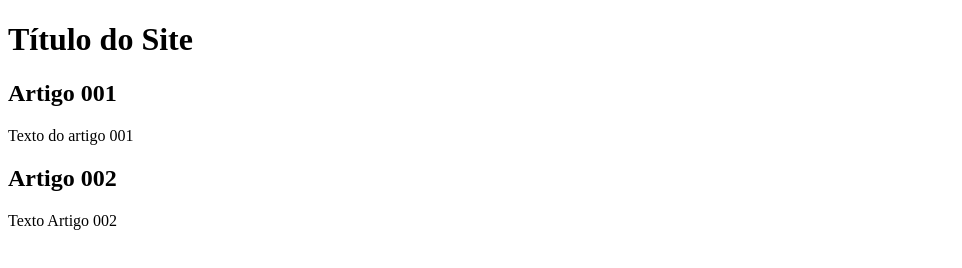
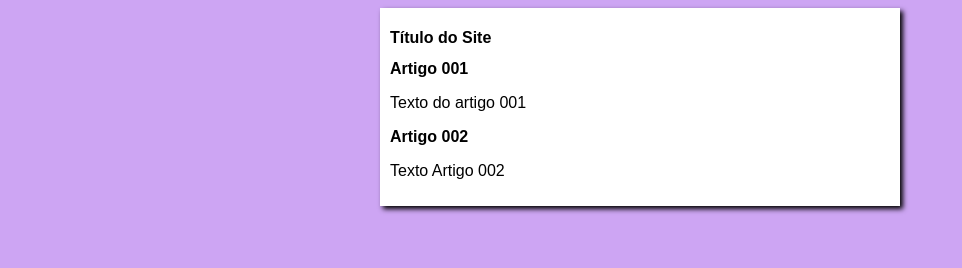
Before and after one commit to Gbmonte9/Projeto-site, a plain HTML site: page index.html in a window 1280 px wide. Shown: the whole page, without its empty margins (0-962 px from the left). Drawn offline with Linux system fonts and the light colour scheme.

Commit message:
Iniciei o degin

```diff
--- /dev/null
+++ b/estilos/style.css
@@ -0,0 +1,18 @@
+*{
+    font-family: Arial, Helvetica, sans-serif;
+    font-size: 16px;
+
+}
+
+body{
+    background-color: rgb(205, 165, 243);
+
+}
+
+main{
+    background-color: white;
+    width: 500px;
+    margin: auto;
+    padding: 10px;
+    box-shadow: 3px 3px 5px black;
+}
--- a/index.html
+++ b/index.html
@@ -5,6 +5,7 @@
     <meta http-equiv="X-UA-Compatible" content="IE=edge">
     <meta name="viewport" content="width=device-width, initial-scale=1.0">
     <title>Título do Site</title>
+    <link rel="stylesheet" href="estilos/style.css">
 </head>
 <body>
     <main>
```
